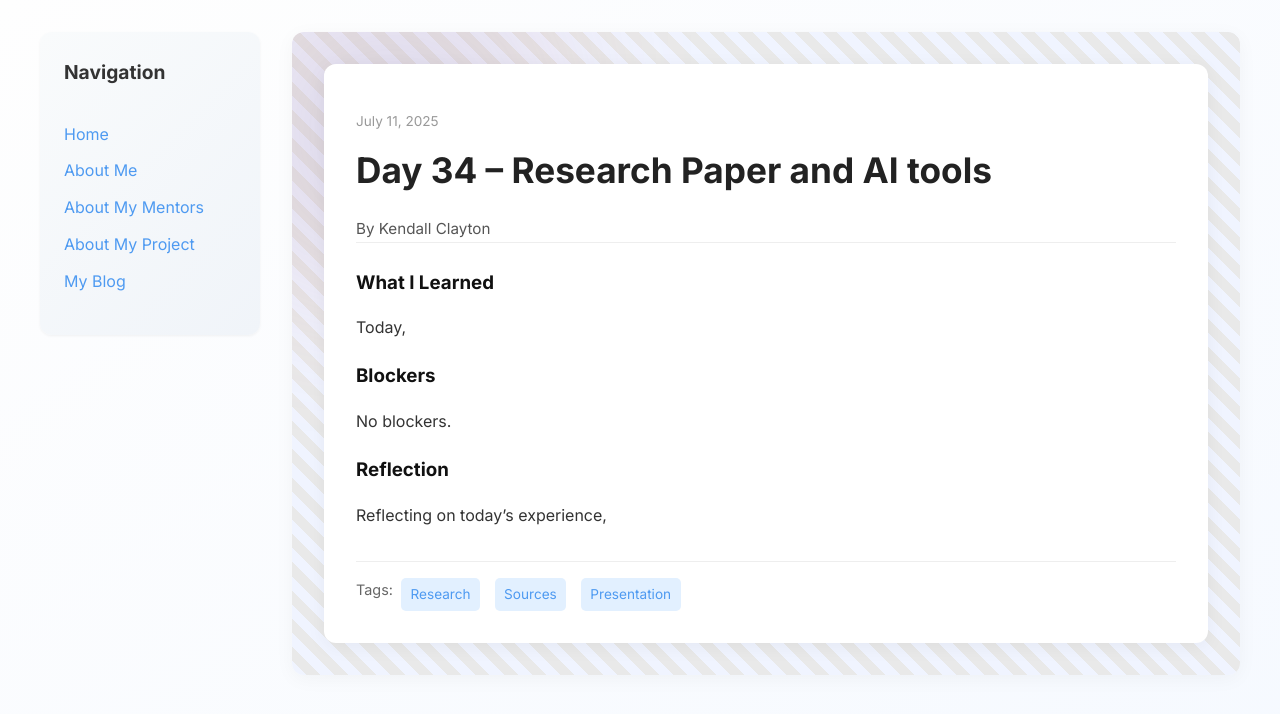
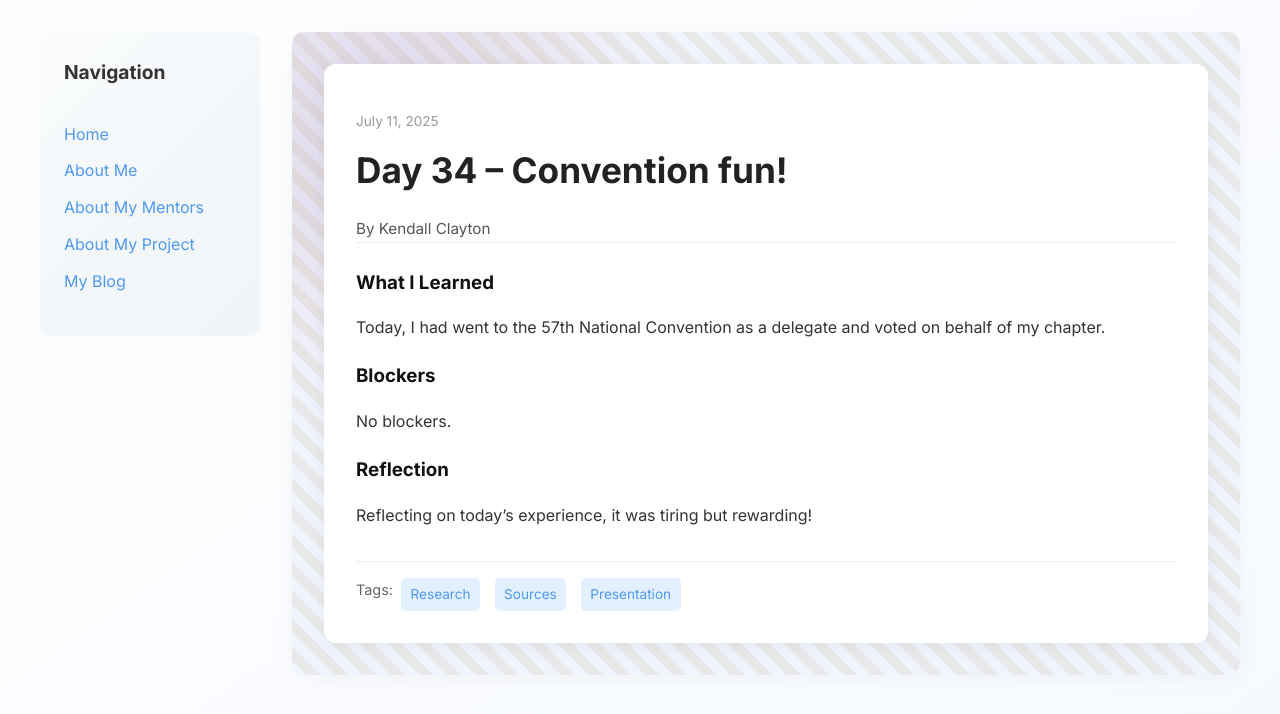
Before and after one commit to kendallzoe/kendallzoe.github.io, a Jekyll site: the page built from _posts/2025-07-11-day-34.md, in a window 1280 px wide. Shown: the top 714 px of the page. Built offline with Jekyll 4.4.1, drawn with Linux system fonts in a browser that asks for light colours.

Commit message:
Update 2025-07-11-day-34.md

```diff
--- a/_posts/2025-07-11-day-34.md
+++ b/_posts/2025-07-11-day-34.md
@@ -1,17 +1,17 @@
 ---
 layout: post
-title: "Day 34 – Research Paper and AI tools"
+title: "Day 34 – Convention fun!"
 date: 2025-07-11
 author: "Kendall Clayton"
 permalink: /day34.html
 tags: ["Research", "Sources", "Presentation"]
 
 what_i_learned: >
-   Today,
+   Today, I had went to the 57th National Convention as a delegate and voted on behalf of my chapter.
 
 
 blockers: No blockers.
 
 reflection: >
-  Reflecting on today’s experience,
+  Reflecting on today’s experience, it was tiring but rewarding!
 ---
```
